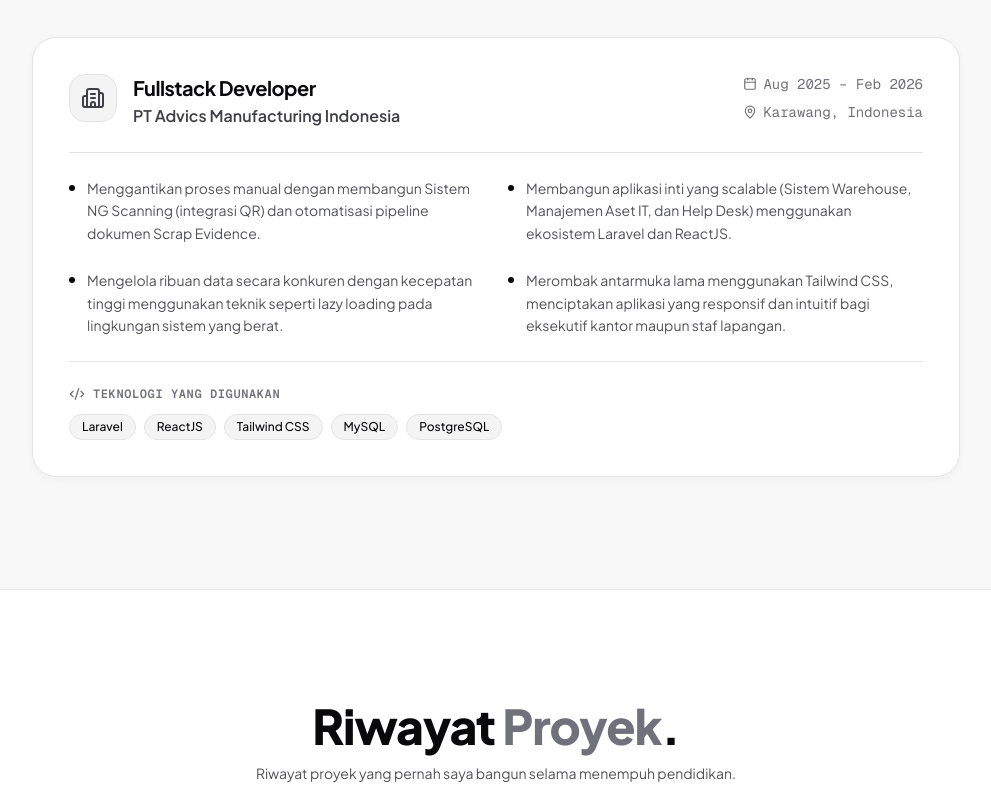
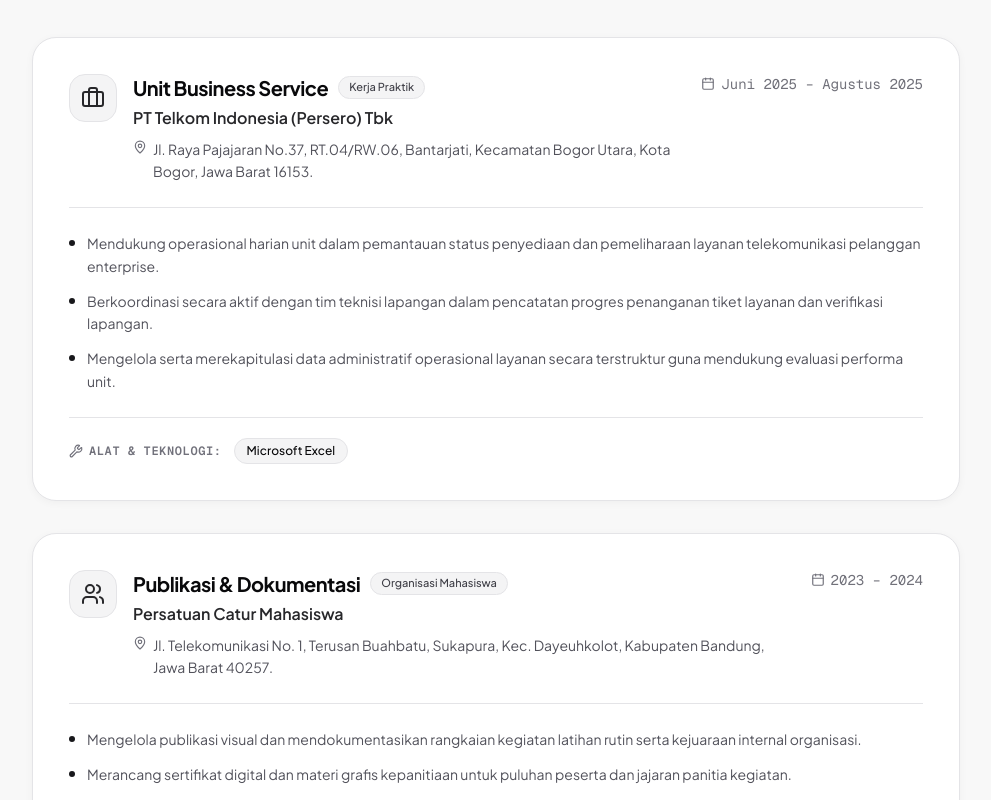
Before and after one commit to SAF134/Portfolio, a Next.js app: page / in a window 1280 px wide. Shown: the part 2880-3680 px from the top of the page, without its empty margins (144-1135 px from the left). Built offline with nearby package versions, Linux system fonts and the light colour scheme.

Commit message:
style(experience): refine ExperienceCard layout, address formatting, and typography alignment

```diff
--- a/src/components/cards/ExperienceCard.tsx
+++ b/src/components/cards/ExperienceCard.tsx
@@ -1,7 +1,7 @@
 "use client";
 
 import React from "react";
-import { Building2, Calendar, MapPin, Code2 } from "lucide-react";
+import { Briefcase, Users, Calendar, MapPin, Wrench } from "lucide-react";
 import { ExperienceItem } from "@/data/portfolioData";
 import { cn } from "@/lib/utils";
 
@@ -11,62 +11,77 @@ interface ExperienceCardProps {
 }
 
 export function ExperienceCard({ experience, className }: ExperienceCardProps) {
+  const isOrganisasi =
+    experience.id === "organisasi" ||
+    experience.role.toLowerCase().includes("organisasi") ||
+    experience.company.toLowerCase().includes("organisasi") ||
+    experience.company.toLowerCase().includes("persatuan");
+
+  const HeaderIcon = isOrganisasi ? Users : Briefcase;
+  const badgeLabel = isOrganisasi ? "Organisasi Mahasiswa" : "Kerja Praktik";
+
   return (
-    <div
+    <article
       className={cn(
-        "rounded-[24px] bg-white border border-[#E4E4E7] p-6 md:p-9 shadow-[0_2px_8px_rgba(0,0,0,0.04)] hover:border-zinc-400 transition-all duration-200",
+        "rounded-[24px] bg-white border border-[#E4E4E7] p-6 sm:p-8 md:p-9 shadow-[0_2px_8px_rgba(0,0,0,0.04)] hover:border-zinc-400 transition-all duration-200",
         className
       )}
     >
       {/* Header Info */}
-      <div className="flex flex-col md:flex-row md:items-start justify-between gap-4 pb-6 border-b border-[#E4E4E7]">
+      <div className="flex flex-col sm:flex-row sm:items-start justify-between gap-4 pb-6 border-b border-[#E4E4E7]">
         <div className="flex items-start gap-4">
-          <div className="w-12 h-12 rounded-2xl bg-zinc-100 border border-[#E4E4E7] flex items-center justify-center shrink-0 text-zinc-700">
-            <Building2 className="w-6 h-6" />
+          <div className="w-12 h-12 rounded-2xl bg-zinc-100 border border-[#E4E4E7] flex items-center justify-center shrink-0 text-zinc-800">
+            <HeaderIcon className="w-6 h-6" />
           </div>
           <div>
-            <h3 className="text-xl font-bold text-[#09090B] tracking-tight">
-              {experience.role}
-            </h3>
-            <p className="text-sm md:text-base font-semibold text-zinc-700 mt-0.5">
+            <div className="flex flex-wrap items-center gap-2.5">
+              <h3 className="text-lg sm:text-xl font-bold text-[#09090B] tracking-tight">
+                {experience.role}
+              </h3>
+              <span className="inline-flex items-center px-2.5 py-0.5 rounded-full bg-zinc-100 border border-[#E4E4E7] text-[11px] font-medium text-zinc-700">
+                {badgeLabel}
+              </span>
+            </div>
+
+            <p className="text-sm sm:text-base font-semibold text-zinc-800 mt-1">
               {experience.company}
             </p>
+
+            {experience.location && (
+              <div className="flex items-start gap-1.5 text-xs sm:text-sm text-[#52525B] mt-2 max-w-2xl">
+                <MapPin className="w-3.5 h-3.5 text-zinc-500 shrink-0 mt-0.5" />
+                <span className="leading-relaxed">{experience.location}</span>
+              </div>
+            )}
           </div>
         </div>
 
-        <div className="flex flex-wrap md:flex-col md:items-end gap-2 text-xs md:text-sm text-[#71717A] font-mono">
-          <div className="flex items-center gap-1.5">
-            <Calendar className="w-3.5 h-3.5" />
-            <span>{experience.period}</span>
-          </div>
-          <div className="flex items-center gap-1.5">
-            <MapPin className="w-3.5 h-3.5" />
-            <span>{experience.location}</span>
-          </div>
+        {/* Periode Badge */}
+        <div className="flex items-center gap-1.5 text-xs sm:text-sm text-[#71717A] font-mono shrink-0 sm:self-start bg-zinc-50 sm:bg-transparent px-3 py-1.5 sm:p-0 rounded-full border sm:border-0 border-[#E4E4E7] self-start">
+          <Calendar className="w-3.5 h-3.5 text-zinc-500 shrink-0" />
+          <span>{experience.period}</span>
         </div>
       </div>
 
-      {/* Bullet Points Grid */}
-      <div className="py-6 grid grid-cols-1 md:grid-cols-2 gap-4 md:gap-6">
+      {/* Bullet Points List */}
+      <div className="py-6 space-y-3">
         {experience.bulletPoints.map((point, index) => (
           <div key={index} className="flex items-start gap-3">
-            <span className="w-1.5 h-1.5 rounded-full bg-[#09090B] mt-2 shrink-0" />
-            <p className="text-xs md:text-sm text-[#52525B] leading-relaxed">
+            <span className="w-1.5 h-1.5 rounded-full bg-zinc-900 mt-2 shrink-0" />
+            <p className="text-xs sm:text-sm text-[#52525B] leading-relaxed text-justify sm:text-left">
               {point}
             </p>
           </div>
         ))}
       </div>
 
-      {/* Technologies Used Footer */}
-      <div className="pt-6 border-t border-[#E4E4E7]">
-        <div className="flex items-center gap-2 mb-3">
-          <Code2 className="w-4 h-4 text-zinc-500" />
-          <span className="text-xs font-mono font-semibold tracking-wider text-zinc-500 uppercase">
-            Teknologi yang Digunakan
-          </span>
-        </div>
-        <div className="flex flex-wrap gap-2">
+      {/* Technologies / Tools Footer */}
+      {experience.technologies && experience.technologies.length > 0 && (
+        <div className="pt-5 border-t border-[#E4E4E7] flex flex-wrap items-center gap-2">
+          <div className="flex items-center gap-1.5 text-xs font-mono font-semibold tracking-wider text-zinc-500 uppercase mr-1">
+            <Wrench className="w-3.5 h-3.5 text-zinc-500" />
+            <span>Alat &amp; Teknologi:</span>
+          </div>
           {experience.technologies.map((tech) => (
             <span
               key={tech}
@@ -76,7 +91,7 @@ export function ExperienceCard({ experience, className }: ExperienceCardProps) {
             </span>
           ))}
         </div>
-      </div>
-    </div>
+      )}
+    </article>
   );
 }
--- a/src/data/portfolioData.ts
+++ b/src/data/portfolioData.ts
@@ -131,19 +131,30 @@ export const portfolioData: PortfolioData = {
   ],
   experiences: [
     {
-      id: "advics",
-      role: "Fullstack Developer",
-      company: "PT Advics Manufacturing Indonesia",
-      period: "Aug 2025 – Feb 2026",
-      location: "Karawang, Indonesia",
+      id: "kp",
+      role: "Unit Business Service",
+      company: "PT Telkom Indonesia (Persero) Tbk",
+      period: "Juni 2025 – Agustus 2025",
+      location: "Jl. Raya Pajajaran No.37, RT.04/RW.06, Bantarjati, Kecamatan Bogor Utara, Kota Bogor, Jawa Barat 16153.",
       bulletPoints: [
-        "Menggantikan proses manual dengan membangun Sistem NG Scanning (integrasi QR) dan otomatisasi pipeline dokumen Scrap Evidence.",
-        "Membangun aplikasi inti yang scalable (Sistem Warehouse, Manajemen Aset IT, dan Help Desk) menggunakan ekosistem Laravel dan ReactJS.",
-        "Mengelola ribuan data secara konkuren dengan kecepatan tinggi menggunakan teknik seperti lazy loading pada lingkungan sistem yang berat.",
-        "Merombak antarmuka lama menggunakan Tailwind CSS, menciptakan aplikasi yang responsif dan intuitif bagi eksekutif kantor maupun staf lapangan.",
+        "Mendukung operasional harian unit dalam pemantauan status penyediaan dan pemeliharaan layanan telekomunikasi pelanggan enterprise.",
+        "Berkoordinasi secara aktif dengan tim teknisi lapangan dalam pencatatan progres penanganan tiket layanan dan verifikasi lapangan.",
+        "Mengelola serta merekapitulasi data administratif operasional layanan secara terstruktur guna mendukung evaluasi performa unit."
       ],
-      technologies: ["Laravel", "ReactJS", "Tailwind CSS", "MySQL", "PostgreSQL"],
+      technologies: ["Microsoft Excel"],
     },
+    {
+      id: "organisasi",
+      role: "Publikasi & Dokumentasi",
+      company: "Persatuan Catur Mahasiswa",
+      period: "2023 – 2024",
+      location: "Jl. Telekomunikasi No. 1, Terusan Buahbatu, Sukapura, Kec. Dayeuhkolot, Kabupaten Bandung, Jawa Barat 40257.",
+      bulletPoints: [
+        "Mengelola publikasi visual dan mendokumentasikan rangkaian kegiatan latihan rutin serta kejuaraan internal organisasi.",
+        "Merancang sertifikat digital dan materi grafis kepanitiaan untuk puluhan peserta dan jajaran panitia kegiatan."
+      ],
+      technologies: ["Canva"],
+    }
   ],
   education: [
     {
```
